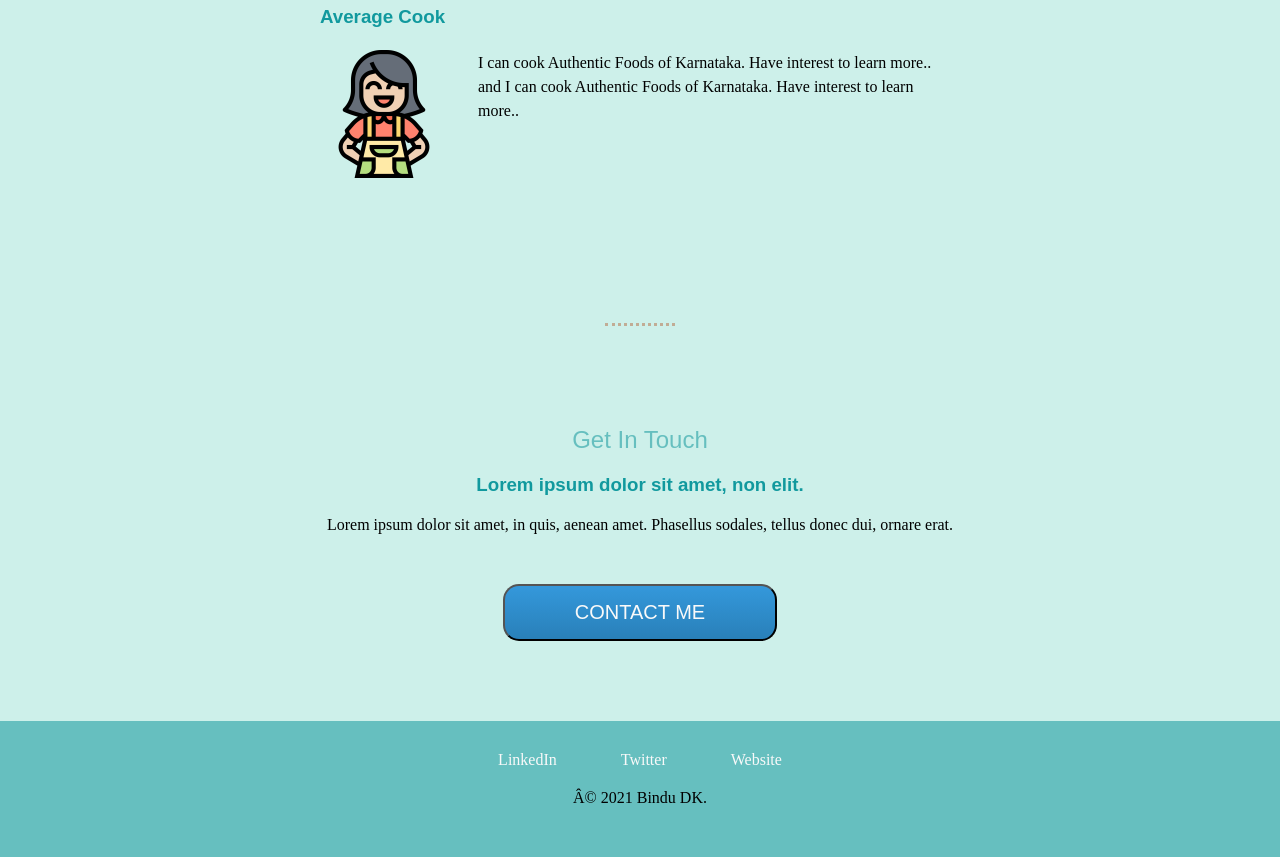
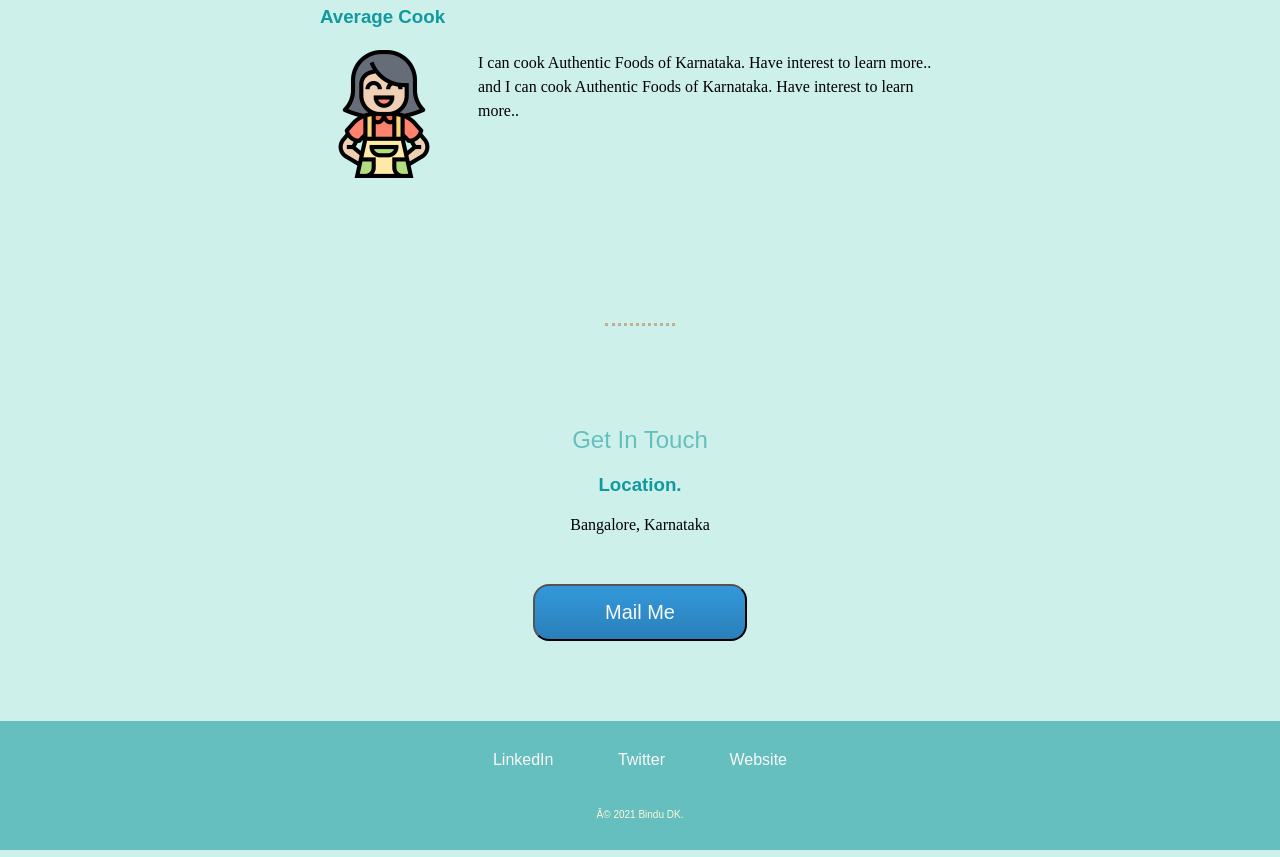
Before and after one commit to bindudk/My-CSS, a plain HTML site: page index.html in a window 1280 px wide. Shown: the part 1533-2390 px from the top of the page. Drawn offline with Linux system fonts and the light colour scheme; a web font is replaced by a local one.

Commit message:
[Added hover to the bottom container and moved copyright to down with changing font size]

```diff
--- a/CSS/styles.css
+++ b/CSS/styles.css
@@ -69,6 +69,12 @@ background-color: #66BFBF;
 /*position: relative;
 right: 450px;*/
 padding:30px 20px;
+font-family: 'Otomanopee One', sans-serif;
+font-weight: lighter;
+}
+.footer-link:hover
+{
+  color: #BF1363;
 }
 a
 {
@@ -176,3 +182,9 @@ hr{
   background: #3cb0fd;
   text-decoration: none;
 }
+.copyright
+{
+  margin: 40px auto 0 auto;
+  font-size: x-small;
+  color: #FFF8D9;
+}
--- a/index.html
+++ b/index.html
@@ -58,9 +58,9 @@
 
     <div class="contact-me">
     <h2>Get In Touch</h2>
-    <h3>Lorem ipsum dolor sit amet, non elit.</h3>
-    <p>Lorem ipsum dolor sit amet, in quis, aenean amet. Phasellus sodales, tellus donec dui, ornare erat.</p>
-    <button class="btn" type="button" name="button"><a  href="mailto:name@email.com">CONTACT ME</a></button>
+    <h3>Location.</h3>
+    <p>Bangalore, Karnataka</p>
+    <button class="btn" type="button" name="button"><a  href="mailto:name@email.com">Mail Me</a></button>
   </div>
 </div>
 
@@ -69,7 +69,7 @@
   <a class="footer-link" href="https://www.linkedin.com/in/bindu-d-k-ab1502169/">LinkedIn</a>
   <a class="footer-link" href="https://twitter.com/">Twitter</a>
   <a class="footer-link" href="https://bindudk.github.io/MyCV/">Website</a>
-  <p>© 2021 Bindu DK.</p>
+  <p class="copyright">© 2021 Bindu DK.</p>
 </div>
 
 </body>
```
